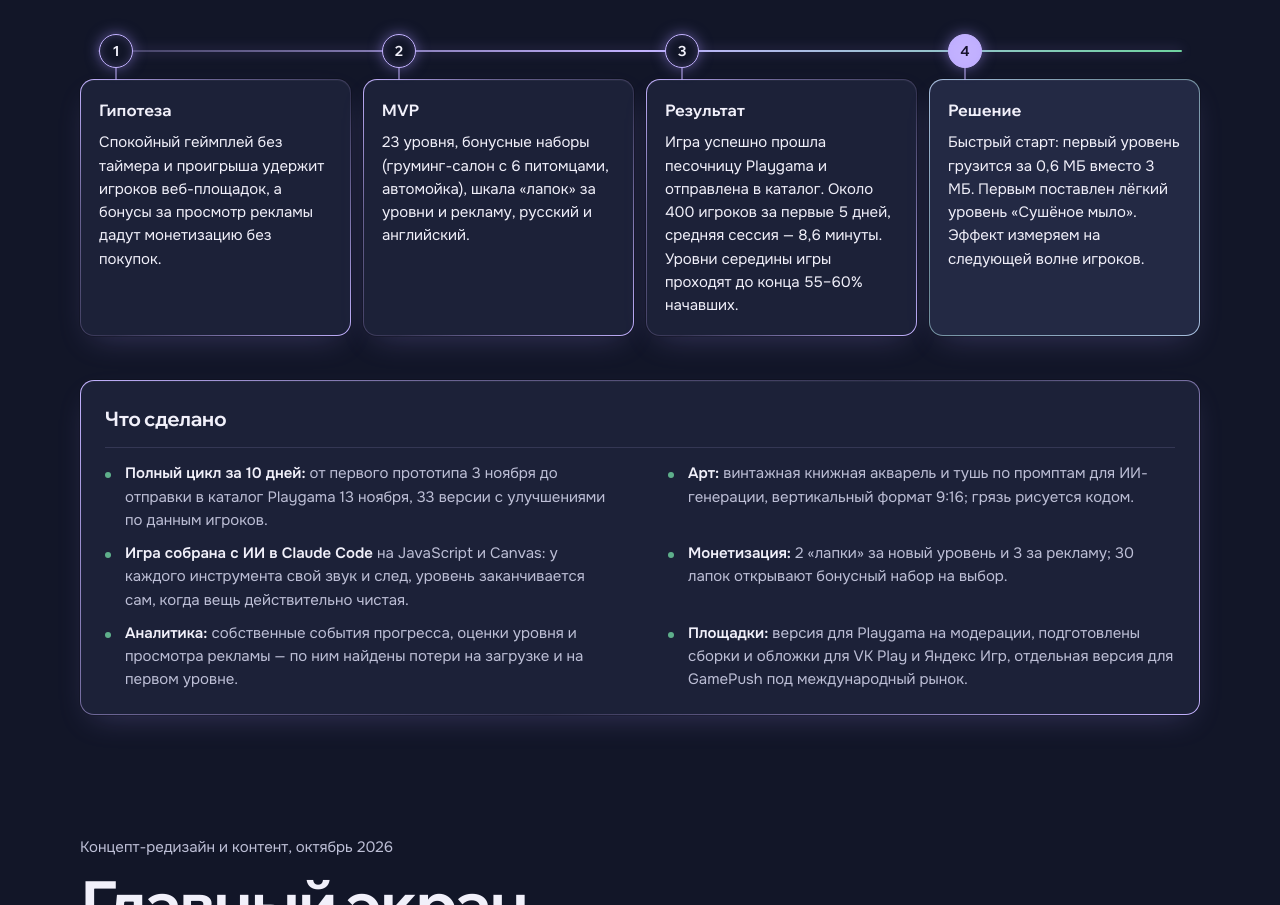
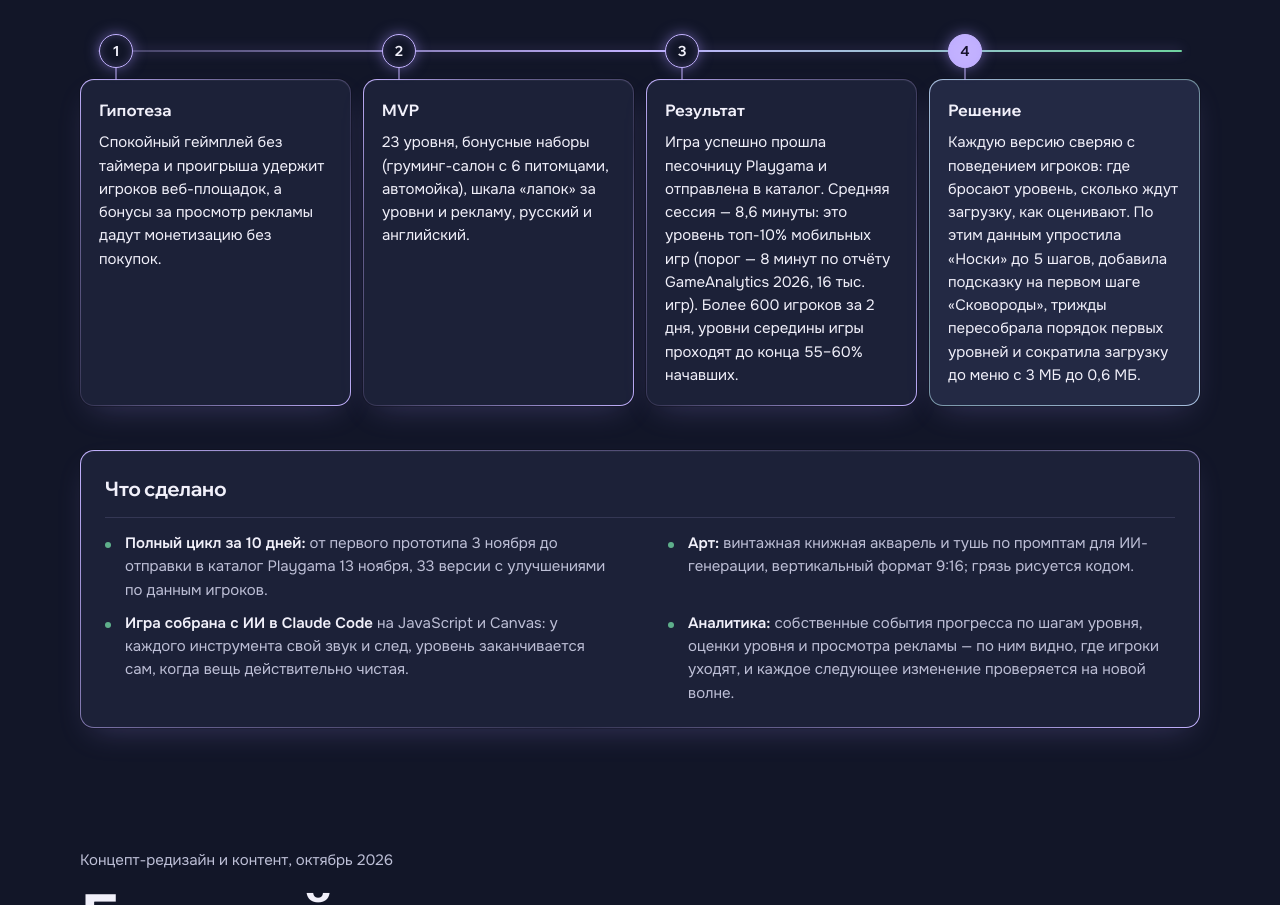
Before and after one commit to alenasivakovan-art/portfolio, a plain HTML site: page index.html in a window 1280 px wide. Shown: the part 8540-9445 px from the top of the page. Drawn offline with Linux system fonts and the light colour scheme.

Commit message:
Кейс игры: 600+ игроков за 2 дня, сессия на уровне топ-10%, решения по данным

```diff
--- a/index.html
+++ b/index.html
@@ -571,7 +571,7 @@ figure { margin: 0; }
     </div>
     <div class="status">
       <span class="pill live">Песочница Playgama пройдена</span>
-      <span>Около 400 игроков, средняя сессия 8,6 мин</span>
+      <span>Более 600 игроков за 2 дня, средняя сессия 8,6 мин</span>
     </div>
   </div>
   <div class="origin">
@@ -592,8 +592,8 @@ figure { margin: 0; }
   <div class="htrack">
     <div><span class="label">Гипотеза</span><p>Спокойный геймплей без таймера и проигрыша удержит игроков веб-площадок, а бонусы за просмотр рекламы дадут монетизацию без покупок.</p></div>
     <div><span class="label">MVP</span><p>23 уровня, бонусные наборы (груминг-салон с 6 питомцами, автомойка), шкала «лапок» за уровни и рекламу, русский и английский.</p></div>
-    <div><span class="label">Результат</span><p>Игра успешно прошла песочницу Playgama и отправлена в каталог. Около 400 игроков за первые 5 дней, средняя сессия — 8,6 минуты. Уровни середины игры проходят до конца 55–60% начавших.</p></div>
-    <div class="k-metric"><span class="label">Решение</span><p>Быстрый старт: первый уровень грузится за 0,6 МБ вместо 3 МБ. Первым поставлен лёгкий уровень «Сушёное мыло». Эффект измеряем на следующей волне игроков.</p></div>
+    <div><span class="label">Результат</span><p>Игра успешно прошла песочницу Playgama и отправлена в каталог. Средняя сессия — 8,6 минуты: это уровень топ-10% мобильных игр (порог — 8 минут по отчёту GameAnalytics 2026, 16 тыс. игр). Более 600 игроков за 2 дня, уровни середины игры проходят до конца 55–60% начавших.</p></div>
+    <div class="k-metric"><span class="label">Решение</span><p>Каждую версию сверяю с поведением игроков: где бросают уровень, сколько ждут загрузку, как оценивают. По этим данным упростила «Носки» до 5 шагов, добавила подсказку на первом шаге «Сковороды», трижды пересобрала порядок первых уровней и сократила загрузку до меню с 3 МБ до 0,6 МБ.</p></div>
   </div>
 
   <div class="cols">
@@ -603,9 +603,7 @@ figure { margin: 0; }
         <li><b>Полный цикл за 10 дней:</b> от первого прототипа 3 ноября до отправки в каталог Playgama 13 ноября, 33 версии с улучшениями по данным игроков.</li>
         <li><b>Арт:</b> винтажная книжная акварель и тушь по промптам для ИИ-генерации, вертикальный формат 9:16; грязь рисуется кодом.</li>
         <li><b>Игра собрана с ИИ в Claude Code</b> на JavaScript и Canvas: у каждого инструмента свой звук и след, уровень заканчивается сам, когда вещь действительно чистая.</li>
-        <li><b>Монетизация:</b> 2 «лапки» за новый уровень и 3 за рекламу; 30 лапок открывают бонусный набор на выбор.</li>
-        <li><b>Аналитика:</b> собственные события прогресса, оценки уровня и просмотра рекламы — по ним найдены потери на загрузке и на первом уровне.</li>
-        <li><b>Площадки:</b> версия для Playgama на модерации, подготовлены сборки и обложки для VK Play и Яндекс Игр, отдельная версия для GamePush под международный рынок.</li>
+        <li><b>Аналитика:</b> собственные события прогресса по шагам уровня, оценки уровня и просмотра рекламы — по ним видно, где игроки уходят, и каждое следующее изменение проверяется на новой волне.</li>
       </ul>
     </section>
   </div>
```
